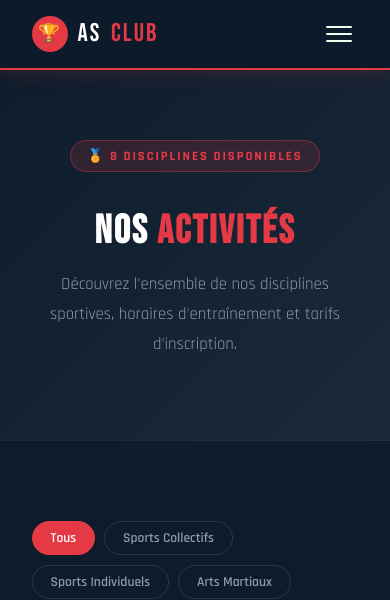
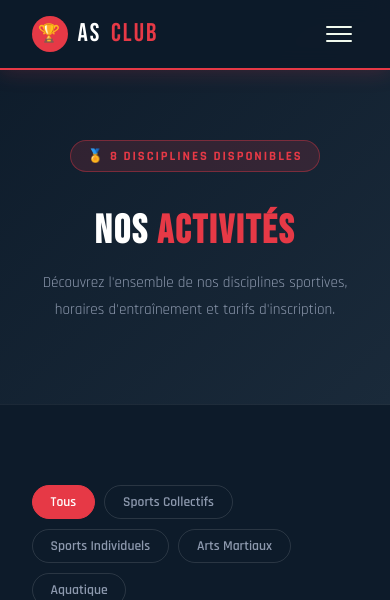
Before and after one commit to ysalim152/hourasports, a PHP site: page /public/activites.html in a window 390 px wide. Shown: the top 600 px of the page. Run offline with PHP 8.4, Linux system fonts and the light colour scheme.

Commit message:
Update style.css

```diff
--- a/assets/css/style.css
+++ b/assets/css/style.css
@@ -31,10 +31,10 @@ ul{list-style:none}
 button,input,textarea,select{font-family:var(--font-body);font-size:1rem;border:none;outline:none;background:none}
 button{cursor:pointer}
 h1,h2,h3,h4,h5{font-family:var(--font-display);letter-spacing:.05em;line-height:1.1}
-h1{font-size:clamp(2.5rem,7vw,5rem)}
+h1{font-size:clamp(2.5rem, 7vw, 5rem)}
 h2{font-size:clamp(1.8rem,4vw,3rem)}
 h3{font-size:clamp(1.3rem,3vw,2rem)}
-p{font-size:1.05rem;line-height:1.8}
+p{font-size:clamp(0.95rem, 1.5vw + 0.5rem, 1.05rem);line-height:1.8}
 
 /* NAVBAR */
 .navbar{position:fixed;top:0;left:0;right:0;z-index:1000;display:flex;align-items:center;justify-content:space-between;padding:0 2rem;height:70px;background:rgba(13,27,42,.95);backdrop-filter:blur(12px);border-bottom:2px solid var(--primary);box-shadow:0 2px 20px rgba(230,57,70,.2)}
```
